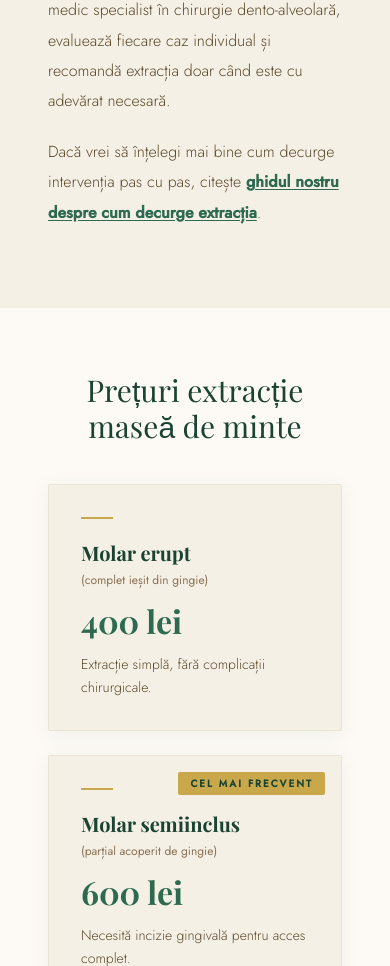
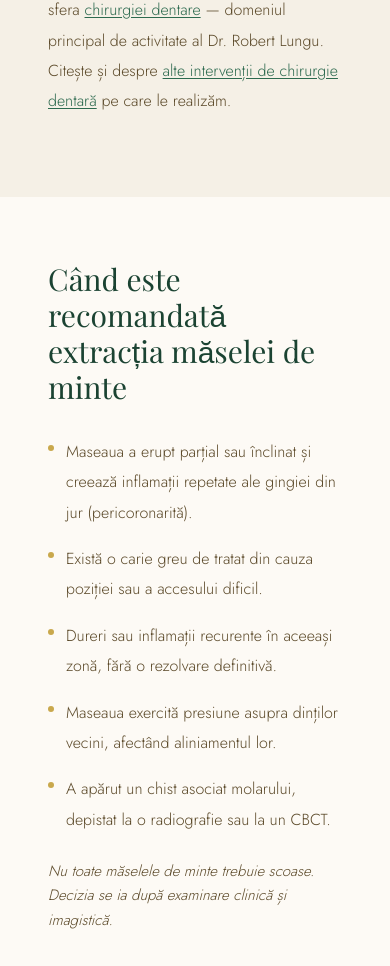
Before and after one commit to Rbt1/aradentpitesti, a Next.js app: page /servicii/extractie-masea-de-minte in a window 390 px wide. Shown: the part 1034-2000 px from the top of the page. Built offline with nearby package versions, Linux system fonts and the light colour scheme.

Commit message:
seo: extindere pagina extractie masea de minte, tabel preturi, FAQ si linkuri interne

```diff
--- a/app/servicii/extractie-masea-de-minte/page.tsx
+++ b/app/servicii/extractie-masea-de-minte/page.tsx
@@ -6,12 +6,12 @@ import FAQ from '@/app/servicii/components/FAQ'
 import CTAWhatsApp from '@/app/servicii/components/CTAWhatsApp'
 
 export const metadata: Metadata = {
-  title: { absolute: 'Extracție Maseă de Minte Pitești | ARA DENT STUDIO' },
-  description: 'Extracție maseă de minte în Pitești — simplă, semiinclusă sau inclusă. Dr. Robert Lungu, specialist chirurgie dento-alveolară. Consultație gratuită.',
+  title: { absolute: 'Extracție măsea de minte Pitești | ARA DENT STUDIO' },
+  description: 'Extracție măsea de minte în Pitești — eruptă, semiinclusă sau inclusă. Medic specialist chirurg dento-alveolar. Anestezie locală. Consultație gratuită.',
   alternates: { canonical: 'https://www.aradentpitesti.ro/servicii/extractie-masea-de-minte' },
   openGraph: {
-    title: 'Extracție Maseă de Minte Pitești | ARA DENT STUDIO',
-    description: 'Extracție maseă de minte în Pitești — simplă, semiinclusă sau inclusă. Dr. Robert Lungu, specialist chirurgie dento-alveolară. Consultație gratuită.',
+    title: 'Extracție măsea de minte Pitești | ARA DENT STUDIO',
+    description: 'Extracție măsea de minte în Pitești — eruptă, semiinclusă sau inclusă. Medic specialist chirurg dento-alveolar. Anestezie locală. Consultație gratuită.',
     url: 'https://www.aradentpitesti.ro/servicii/extractie-masea-de-minte',
     siteName: 'ARA DENT STUDIO',
     locale: 'ro_RO',
@@ -49,99 +49,100 @@ const jsonLdFaq = {
   mainEntity: [
     {
       '@type': 'Question',
-      name: 'Cat costa extractia maseei de minte?',
+      name: 'Trebuie scoase toate măselele de minte?',
       acceptedAnswer: {
         '@type': 'Answer',
-        text: 'Extractia molarului de minte total erupt costa 400 lei. Extractia molarului semiinclus costa 600 lei, iar extractia molarului inclus costa 800 lei. Consultatia este gratuita; radiografia panoramica: 100 lei.',
+        text: 'Nu neapărat. Decizia se ia după examinare și imagistică — unele măsele de minte nu creează probleme și nu necesită extracție.',
       },
     },
     {
       '@type': 'Question',
-      name: 'Doare extractia maseei de minte?',
+      name: 'Cât costă extracția unei măsele de minte la Pitești?',
       acceptedAnswer: {
         '@type': 'Answer',
-        text: 'Extractia se realizeaza sub anestezie locala — nu simti durere in timpul interventiei. Dupa extractie poate aparea un disconfort normal de 2-3 zile, gestionabil cu antiinflamatoare.',
+        text: '400 lei pentru măseaua eruptă, 600 lei pentru cea semiinclusă și 800 lei pentru cea inclusă. Prețul final se stabilește după examinare.',
       },
     },
     {
       '@type': 'Question',
-      name: 'Cand este necesara extractia maseei de minte?',
+      name: 'Doare extracția măselei de minte?',
       acceptedAnswer: {
         '@type': 'Answer',
-        text: 'Cand maseaua de minte cauzeaza durere, infectie, impinge dintii vecini, este semiinclusa sau inclusa si nu are spatiu de eruptie, sau cand prezinta carie.',
+        text: 'Extracția se face sub anestezie locală. După aceea poate apărea un disconfort moderat, care se gestionează conform recomandărilor medicului.',
       },
     },
     {
       '@type': 'Question',
-      name: 'Ce este un molar de minte inclus?',
+      name: 'Cât durează extracția măselei de minte?',
       acceptedAnswer: {
         '@type': 'Answer',
-        text: 'Un molar de minte inclus este complet acoperit de os sau gingie si nu a erupt deloc. Necesita extractie chirurgicala mai complexa decat un molar erupt normal.',
+        text: 'Depinde de poziția măselei și de complexitate. Medicul îți spune la consultație la ce să te aștepți.',
       },
     },
     {
       '@type': 'Question',
-      name: 'Folositi CT pentru extractia maseei de minte?',
+      name: 'Cât durează recuperarea după extracția măselei de minte?',
       acceptedAnswer: {
         '@type': 'Answer',
-        text: 'In cazurile complexe (molar inclus sau aproape de nervul alveolar inferior), folosim tomograful CBCT propriu pentru planificarea precisa a interventiei si protejarea structurilor anatomice.',
+        text: 'Depinde de caz și de pacient. Medicul îți explică ce să eviți și la ce să te aștepți în primele zile.',
+      },
+    },
+    {
+      '@type': 'Question',
+      name: 'Am nevoie de CBCT înainte de extracția măselei de minte?',
+      acceptedAnswer: {
+        '@type': 'Answer',
+        text: 'Medicul îl recomandă atunci când este necesar, mai ales la măselele incluse sau aflate aproape de structuri importante. Costă 250 lei, iar CT-urile ulterioare de verificare sunt incluse.',
+      },
+    },
+    {
+      '@type': 'Question',
+      name: 'Consultația este gratuită?',
+      acceptedAnswer: {
+        '@type': 'Answer',
+        text: 'Da. Dacă medicul consideră necesară o radiografie panoramică, aceasta se taxează separat (100 lei).',
       },
     },
   ],
 }
 
-const PRICES = [
-  {
-    title: 'Molar erupt',
-    subtitle: '(complet ieșit din gingie)',
-    price: '400 lei',
-    text: 'Extracție simplă, fără complicații chirurgicale.',
-    badge: null,
-  },
-  {
-    title: 'Molar semiinclus',
-    subtitle: '(parțial acoperit de gingie)',
-    price: '600 lei',
-    text: 'Necesită incizie gingivală pentru acces complet.',
-    badge: 'Cel mai frecvent',
-  },
-  {
-    title: 'Molar inclus',
-    subtitle: '(complet acoperit de os/gingie)',
-    price: '800 lei',
-    text: 'Intervenție chirurgicală complexă, planificare cu CBCT în cazurile dificile.',
-    badge: null,
-  },
-]
-
-const INDICATII = [
-  'Durere sau infecție recurentă',
-  'Molar semiinclus sau inclus fără spațiu de erupție',
-  'Presiune asupra dinților vecini',
-  'Carie pe molarul de minte',
-  'Pericoronarită (inflamația gingiei din jurul molarului)',
+const PRICE_ROWS = [
+  { service: 'Consultație', price: 'Gratuită' },
+  { service: 'Extracție măsea de minte eruptă', price: '400 lei' },
+  { service: 'Extracție măsea de minte semiinclusă', price: '600 lei' },
+  { service: 'Extracție măsea de minte inclusă', price: '800 lei' },
+  { service: 'Radiografie panoramică, dacă este necesară', price: '100 lei' },
+  { service: 'CT dentar (CBCT), atunci când este necesar', price: '250 lei*' },
 ]
 
 const FAQ_ITEMS = [
   {
-    q: 'Cât costă extracția maseei de minte?',
-    a: 'Extracția molarului de minte total erupt costă 400 lei. Extracția molarului semiinclus costă 600 lei, iar extracția molarului inclus costă 800 lei. Consultația este gratuită; radiografia panoramică: 100 lei.',
+    q: 'Trebuie scoase toate măselele de minte?',
+    a: 'Nu neapărat. Decizia se ia după examinare și imagistică — unele măsele de minte nu creează probleme și nu necesită extracție.',
   },
   {
-    q: 'Doare extracția maseei de minte?',
-    a: 'Extracția se realizează sub anestezie locală — nu simți durere în timpul intervenției. După extracție poate apărea un disconfort normal de 2-3 zile, gestionabil cu antiinflamatoare.',
+    q: 'Cât costă extracția unei măsele de minte la Pitești?',
+    a: '400 lei pentru măseaua eruptă, 600 lei pentru cea semiinclusă și 800 lei pentru cea inclusă. Prețul final se stabilește după examinare.',
   },
   {
-    q: 'Când este necesară extracția maseei de minte?',
-    a: 'Când maseaua de minte cauzează durere, infecție, împinge dinții vecini, este semiinclusă sau inclusă și nu are spațiu de erupție, sau când prezintă carie.',
+    q: 'Doare extracția măselei de minte?',
+    a: 'Extracția se face sub anestezie locală. După aceea poate apărea un disconfort moderat, care se gestionează conform recomandărilor medicului.',
   },
   {
-    q: 'Ce este un molar de minte inclus?',
-    a: 'Un molar de minte inclus este complet acoperit de os sau gingie și nu a erupt deloc. Necesită extracție chirurgicală mai complexă decât un molar erupt normal.',
+    q: 'Cât durează extracția măselei de minte?',
+    a: 'Depinde de poziția măselei și de complexitate. Medicul îți spune la consultație la ce să te aștepți.',
   },
   {
-    q: 'Folosiți CT pentru extracția maseei de minte?',
-    a: 'În cazurile complexe — molar inclus sau aproape de nervul alveolar inferior — folosim tomograful CBCT propriu pentru planificarea precisă a intervenției și protejarea structurilor anatomice.',
+    q: 'Cât durează recuperarea după extracția măselei de minte?',
+    a: 'Depinde de caz și de pacient. Medicul îți explică ce să eviți și la ce să te aștepți în primele zile.',
+  },
+  {
+    q: 'Am nevoie de CBCT înainte de extracția măselei de minte?',
+    a: 'Medicul îl recomandă atunci când este necesar, mai ales la măselele incluse sau aflate aproape de structuri importante. Costă 250 lei, iar CT-urile ulterioare de verificare sunt incluse.',
+  },
+  {
+    q: 'Consultația este gratuită?',
+    a: 'Da. Dacă medicul consideră necesară o radiografie panoramică, aceasta se taxează separat (100 lei).',
   },
 ]
 
@@ -182,93 +183,225 @@ export default function ExtractieMAseaDeMintePage() {
           </div>
         </section>
 
-        {/* Descriere */}
+        {/* A. Intro */}
         <section className="py-20 px-6 bg-cream">
           <div className="container-site max-w-3xl">
             <div className="space-y-5 font-jost font-light text-[16px] text-bark-dark leading-[1.9]">
               <p>
-                Molarul de minte (al treilea molar) este ultimul dinte care erupe, de obicei între 18 și 25 de ani. Când nu are spațiu suficient de erupție sau crește în poziție incorectă, poate cauza durere, infecție și afectarea dinților vecini.
+                Extracția măselei de minte se face la ARA DENT STUDIO din Pitești de către{' '}
+                <Link
+                  href="/dr-robert-lungu"
+                  className="font-semibold text-forest underline underline-offset-2 hover:text-gold transition-colors duration-200"
+                >
+                  Dr. Robert Lungu
+                </Link>
+                , medic specialist în chirurgie dento-alveolară, de obicei sub anestezie locală. Evaluarea imagistică se face la aceeași adresă, iar consultația este gratuită.
               </p>
               <p>
-                La ARA DENT STUDIO, <Link href="/dr-robert-lungu" className="font-semibold text-forest underline underline-offset-2 hover:text-gold transition-colors duration-200">Dr. Robert Lungu</Link>, medic specialist în chirurgie dento-alveolară, evaluează fiecare caz individual și recomandă extracția doar când este cu adevărat necesară.
-              </p>
-              <p>
-                Dacă vrei să înțelegi mai bine cum decurge intervenția pas cu pas, citește{' '}
-                <Link href="/blog/extractia-maselei-de-minte-cum-decurge" className="font-semibold text-forest underline underline-offset-2 hover:text-gold transition-colors duration-200">ghidul nostru despre cum decurge extracția</Link>.
+                Extracția măselei de minte face parte din sfera{' '}
+                <Link
+                  href="/servicii/chirurgie-orala"
+                  className="text-forest underline underline-offset-2 hover:text-gold transition-colors duration-200"
+                >
+                  chirurgiei dentare
+                </Link>
+                {' '}— domeniul principal de activitate al Dr. Robert Lungu. Citește și despre{' '}
+                <Link
+                  href="/blog/chirurgie-dentara-ce-interventii-exista"
+                  className="text-forest underline underline-offset-2 hover:text-gold transition-colors duration-200"
+                >
+                  alte intervenții de chirurgie dentară
+                </Link>
+                {' '}pe care le realizăm.
               </p>
             </div>
           </div>
         </section>
 
-        {/* Prețuri */}
+        {/* B. Când este recomandată */}
         <section className="py-16 px-6 bg-offwhite">
-          <div className="container-site">
-            <h2 className="font-playfair text-3xl text-forest-dark mb-10 text-center">
-              Prețuri extracție maseă de minte
+          <div className="container-site max-w-3xl">
+            <h2 className="font-playfair text-3xl lg:text-4xl text-forest-dark mb-8">
+              Când este recomandată extracția măselei de minte
             </h2>
-            <div className="grid grid-cols-1 md:grid-cols-3 gap-6 max-w-4xl mx-auto">
-              {PRICES.map((card) => (
-                <div
-                  key={card.title}
-                  className="bg-cream border border-bark-light/30 rounded-sm p-8 relative"
-                  style={{ boxShadow: '0 4px 20px rgba(45,106,79,0.07)' }}
-                >
-                  {card.badge && (
-                    <span className="absolute top-4 right-4 font-jost font-bold text-[10px] uppercase tracking-wider text-forest-dark bg-gold px-3 py-1 rounded-sm">
-                      {card.badge}
-                    </span>
-                  )}
-                  <div className="w-8 h-[2px] bg-gold mb-5" />
-                  <h3 className="font-playfair font-bold text-xl text-forest-dark mb-1">
-                    {card.title}
-                  </h3>
-                  <p className="font-jost text-[12px] text-bark mb-4">{card.subtitle}</p>
-                  <p className="font-playfair font-bold text-[32px] text-forest mb-4 leading-none">
-                    {card.price}
-                  </p>
-                  <p className="font-jost font-light text-[14px] text-bark-dark leading-relaxed">
-                    {card.text}
-                  </p>
-                </div>
-              ))}
-            </div>
-            <p className="font-jost text-[13px] text-bark text-center mt-8">
-              Consultație gratuită &nbsp;|&nbsp; Radiografie panoramică: 100 lei &nbsp;|&nbsp; CT dentar: 250 lei (când este necesar)
+            <ul className="space-y-4 font-jost font-light text-[16px] text-bark-dark leading-[1.9] mb-6">
+              <li className="flex gap-3">
+                <span className="mt-2 w-1.5 h-1.5 rounded-full bg-gold flex-shrink-0" />
+                <span>Maseaua a erupt parțial sau înclinat și creează inflamații repetate ale gingiei din jur (pericoronarită).</span>
+              </li>
+              <li className="flex gap-3">
+                <span className="mt-2 w-1.5 h-1.5 rounded-full bg-gold flex-shrink-0" />
+                <span>Există o carie greu de tratat din cauza poziției sau a accesului dificil.</span>
+              </li>
+              <li className="flex gap-3">
+                <span className="mt-2 w-1.5 h-1.5 rounded-full bg-gold flex-shrink-0" />
+                <span>Dureri sau inflamații recurente în aceeași zonă, fără o rezolvare definitivă.</span>
+              </li>
+              <li className="flex gap-3">
+                <span className="mt-2 w-1.5 h-1.5 rounded-full bg-gold flex-shrink-0" />
+                <span>Maseaua exercită presiune asupra dinților vecini, afectând aliniamentul lor.</span>
+              </li>
+              <li className="flex gap-3">
+                <span className="mt-2 w-1.5 h-1.5 rounded-full bg-gold flex-shrink-0" />
+                <span>A apărut un chist asociat molarului, depistat la o radiografie sau la un CBCT.</span>
+              </li>
+            </ul>
+            <p className="font-jost font-light text-[15px] text-bark-dark leading-relaxed italic">
+              Nu toate măselele de minte trebuie scoase. Decizia se ia după examinare clinică și imagistică.
             </p>
           </div>
         </section>
 
-        {/* Când e necesară */}
-        <section className="py-20 px-6 bg-cream">
+        {/* C. Tipuri */}
+        <section className="py-16 px-6 bg-cream">
           <div className="container-site max-w-3xl">
-            <h2 className="font-playfair text-3xl text-forest-dark mb-10">
-              Când recomandăm extracția
+            <h2 className="font-playfair text-3xl lg:text-4xl text-forest-dark mb-8">
+              Măsea erupută, semiinclusă sau inclusă
             </h2>
-            <ul className="space-y-4">
-              {INDICATII.map((item) => (
-                <li key={item} className="flex items-start gap-4">
-                  <span className="flex-shrink-0 w-2 h-2 rounded-full bg-gold mt-[7px]" />
-                  <span className="font-jost font-light text-[16px] text-bark-dark leading-relaxed">
-                    {item}
-                  </span>
-                </li>
-              ))}
-            </ul>
+            <div className="space-y-5 font-jost font-light text-[16px] text-bark-dark leading-[1.9]">
+              <p>
+                <span className="font-medium text-forest-dark">Maseă erupută</span> — a ieșit complet prin gingie. Extracția este în general mai simplă, similară cu a oricărui alt dinte.
+              </p>
+              <p>
+                <span className="font-medium text-forest-dark">Maseă semiinclusă</span> — a ieșit parțial, restul rămânând acoperit de țesut moale sau os. Necesită o incizie gingivală pentru acces complet. Este cel mai frecvent tip întâlnit.
+              </p>
+              <p>
+                <span className="font-medium text-forest-dark">Maseă inclusă</span> — rămâne complet în os sau sub gingie și nu a erupt deloc. Poate necesita o abordare chirurgicală adaptată pentru îndepărtarea în siguranță.
+              </p>
+              <p className="italic text-[15px]">
+                Tipul se stabilește după examinare clinică și imagistică și influențează complexitatea intervenției și prețul final.
+              </p>
+            </div>
           </div>
         </section>
 
-        {/* CBCT */}
-        <section className="py-16 px-6 bg-forest-dark">
+        {/* D. Cât costă */}
+        <section className="py-16 px-6 bg-offwhite">
           <div className="container-site max-w-3xl">
-            <h2 className="font-playfair text-3xl text-cream mb-6">
-              Planificare precisă cu CBCT propriu
+            <h2 className="font-playfair text-3xl lg:text-4xl text-forest-dark mb-8">
+              Cât costă extracția măselei de minte
             </h2>
-            <div className="space-y-4 font-jost font-light text-[16px] text-forest-light leading-[1.9]">
+            <div className="overflow-x-auto">
+              <table className="min-w-[400px] w-full border-collapse font-jost text-[15px] text-bark-dark">
+                <thead>
+                  <tr className="border-b border-bark-light/40">
+                    <th className="text-left font-medium text-forest-dark py-3 pr-6">Serviciu</th>
+                    <th className="text-right font-medium text-forest-dark py-3 pl-6 whitespace-nowrap">Preț</th>
+                  </tr>
+                </thead>
+                <tbody>
+                  {PRICE_ROWS.map((row) => (
+                    <tr key={row.service} className="border-b border-bark-light/20 hover:bg-cream/60 transition-colors duration-150">
+                      <td className="py-3 pr-6 font-light leading-snug">{row.service}</td>
+                      <td className="py-3 pl-6 text-right font-medium text-forest-dark whitespace-nowrap">{row.price}</td>
+                    </tr>
+                  ))}
+                </tbody>
+              </table>
+            </div>
+            <p className="mt-4 font-jost font-light text-[13px] text-bark leading-relaxed">
+              * CT-urile ulterioare de verificare sunt incluse.
+            </p>
+            <p className="mt-5 font-jost font-light text-[15px] text-bark-dark leading-relaxed">
+              Prețul final depinde de tipul măselei și se stabilește după examinare. Fără costuri ascunse: consultația este gratuită, iar tu afli ce plătești înainte să începi.{' '}
+              <Link
+                href="/preturi"
+                className="text-forest underline underline-offset-2 hover:text-gold transition-colors duration-200"
+              >
+                Lista completă de prețuri.
+              </Link>
+            </p>
+          </div>
+        </section>
+
+        {/* E. Cum decurge */}
+        <section className="py-16 px-6 bg-cream">
+          <div className="container-site max-w-3xl">
+            <h2 className="font-playfair text-3xl lg:text-4xl text-forest-dark mb-8">
+              Cum decurge o extracție
+            </h2>
+            <ol className="space-y-6 font-jost font-light text-[16px] text-bark-dark leading-[1.9] mb-6">
+              <li className="flex gap-5">
+                <span className="flex-shrink-0 w-8 h-8 rounded-sm bg-forest text-cream font-jost font-medium text-sm flex items-center justify-center">
+                  1
+                </span>
+                <div>
+                  <span className="font-medium text-forest-dark">Consultația gratuită și planificarea</span>{' '}
+                  — examen clinic, discuție despre simptome și istoricul medical.
+                </div>
+              </li>
+              <li className="flex gap-5">
+                <span className="flex-shrink-0 w-8 h-8 rounded-sm bg-forest text-cream font-jost font-medium text-sm flex items-center justify-center">
+                  2
+                </span>
+                <div>
+                  <span className="font-medium text-forest-dark">Imagistica</span>{' '}
+                  — atunci când este necesară: radiografie panoramică (taxată separat); la măselele incluse sau aflate aproape de structuri importante, medicul poate recomanda un CBCT (tomografie 3D) — tomograful se află în clinică, fără drumuri prin oraș.
+                </div>
+              </li>
+              <li className="flex gap-5">
+                <span className="flex-shrink-0 w-8 h-8 rounded-sm bg-forest text-cream font-jost font-medium text-sm flex items-center justify-center">
+                  3
+                </span>
+                <div>
+                  <span className="font-medium text-forest-dark">Anestezia locală</span>{' '}
+                  — aplicată înainte de intervenție, pentru confort pe toată durata procedurii.
+                </div>
+              </li>
+              <li className="flex gap-5">
+                <span className="flex-shrink-0 w-8 h-8 rounded-sm bg-forest text-cream font-jost font-medium text-sm flex items-center justify-center">
+                  4
+                </span>
+                <div>
+                  <span className="font-medium text-forest-dark">Extracția</span>{' '}
+                  — la măselele incluse, medicul poate lucra chirurgical, adaptând abordarea la poziția molarului.
+                </div>
+              </li>
+              <li className="flex gap-5">
+                <span className="flex-shrink-0 w-8 h-8 rounded-sm bg-forest text-cream font-jost font-medium text-sm flex items-center justify-center">
+                  5
+                </span>
+                <div>
+                  <span className="font-medium text-forest-dark">Indicații de recuperare</span>{' '}
+                  — explicate pe înțelesul tău înainte să pleci din cabinet.
+                </div>
+              </li>
+            </ol>
+            <p className="font-jost font-light text-[15px] text-bark-dark leading-relaxed">
+              Detalii pas cu pas în{' '}
+              <Link
+                href="/blog/extractia-maselei-de-minte-cum-decurge"
+                className="text-forest underline underline-offset-2 hover:text-gold transition-colors duration-200"
+              >
+                ghidul nostru despre cum decurge extracția măselei de minte
+              </Link>
+              .
+            </p>
+          </div>
+        </section>
+
+        {/* F. După extracție */}
+        <section className="py-16 px-6 bg-offwhite">
+          <div className="container-site max-w-3xl">
+            <h2 className="font-playfair text-3xl lg:text-4xl text-forest-dark mb-8">
+              După extracție
+            </h2>
+            <div className="space-y-5 font-jost font-light text-[16px] text-bark-dark leading-[1.9]">
               <p>
-                În cazurile complexe — molar inclus profund sau aproape de nervul alveolar inferior — folosim tomograful CBCT propriu pentru vizualizarea exactă a poziției molarului și a structurilor anatomice din jur.
+                În primele zile pot apărea un disconfort moderat, o umflătură ușoară și o ușoară sângerare — toate se gestionează conform recomandărilor primite de la medic. Alimentația adaptată (moale, la temperatura camerei) și igiena atentă a zonei susțin procesul de vindecare.
               </p>
               <p>
-                Totul în același cabinet — fără drumuri la centre de radiologie externe.
+                Citește ghidul practic despre{' '}
+                <Link
+                  href="/blog/ce-mananci-dupa-extractie-dentara"
+                  className="text-forest underline underline-offset-2 hover:text-gold transition-colors duration-200"
+                >
+                  ce mănânci după extracție
+                </Link>
+                {' '}— util atât înainte, cât și după intervenție.
+              </p>
+              <p>
+                Dacă ai nelămuriri după extracție, ne poți contacta în programul de lucru.
               </p>
             </div>
           </div>
@@ -281,7 +414,7 @@ export default function ExtractieMAseaDeMintePage() {
           waUrl={WA_URL}
         />
 
-        {/* FAQ */}
+        {/* G. FAQ */}
         <section className="py-20 px-6 bg-cream">
           <div className="container-site max-w-3xl">
             <h2 className="font-playfair text-3xl text-forest-dark mb-10">
@@ -291,14 +424,14 @@ export default function ExtractieMAseaDeMintePage() {
           </div>
         </section>
 
-        {/* CTA final */}
+        {/* H. CTA final */}
         <section id="programare" className="py-20 px-6 bg-forest">
           <div className="container-site max-w-2xl text-center">
             <h2 className="font-playfair italic text-4xl text-cream mb-4">
-              Programează evaluarea
+              Programează consultația gratuită
             </h2>
             <p className="font-jost font-light text-forest-light mb-10">
-              Consultație gratuită. Radiografie panoramică: 100 lei — stabilim împreună dacă extracția este necesară.
+              Dr. Robert Lungu evaluează fiecare caz individual și îți spune dacă extracția este necesară.
             </p>
             <a
               href={WA_URL}
@@ -311,6 +444,9 @@ export default function ExtractieMAseaDeMintePage() {
               </svg>
               Programează pe WhatsApp
             </a>
+            <p className="mt-4 font-jost font-light text-[13px] text-forest-light/80">
+              Program: luni–vineri, 09:00–18:00
+            </p>
           </div>
         </section>
 
```
